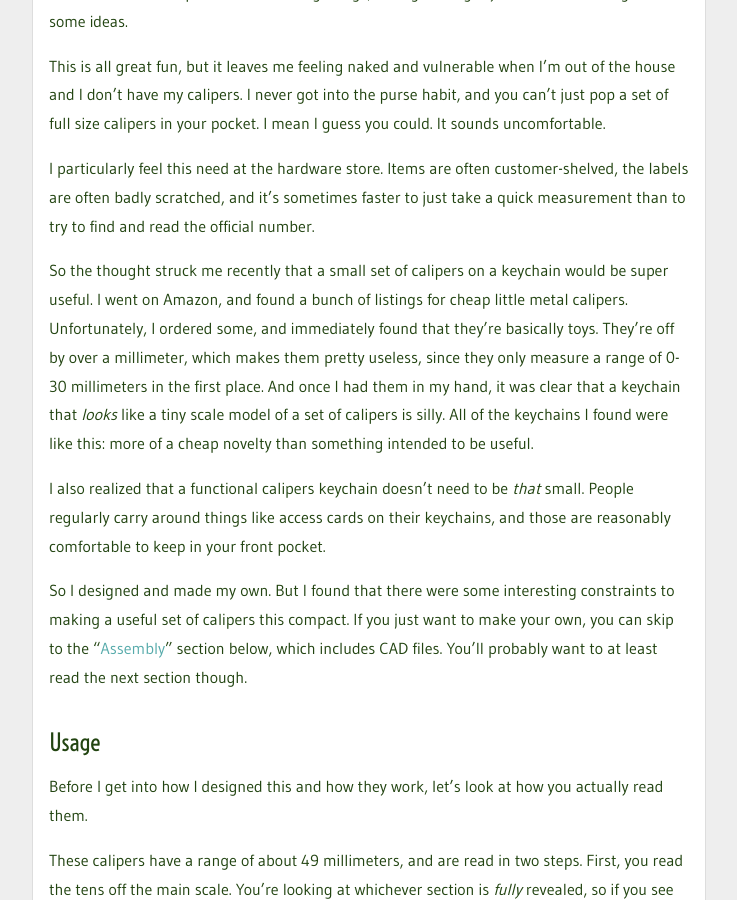
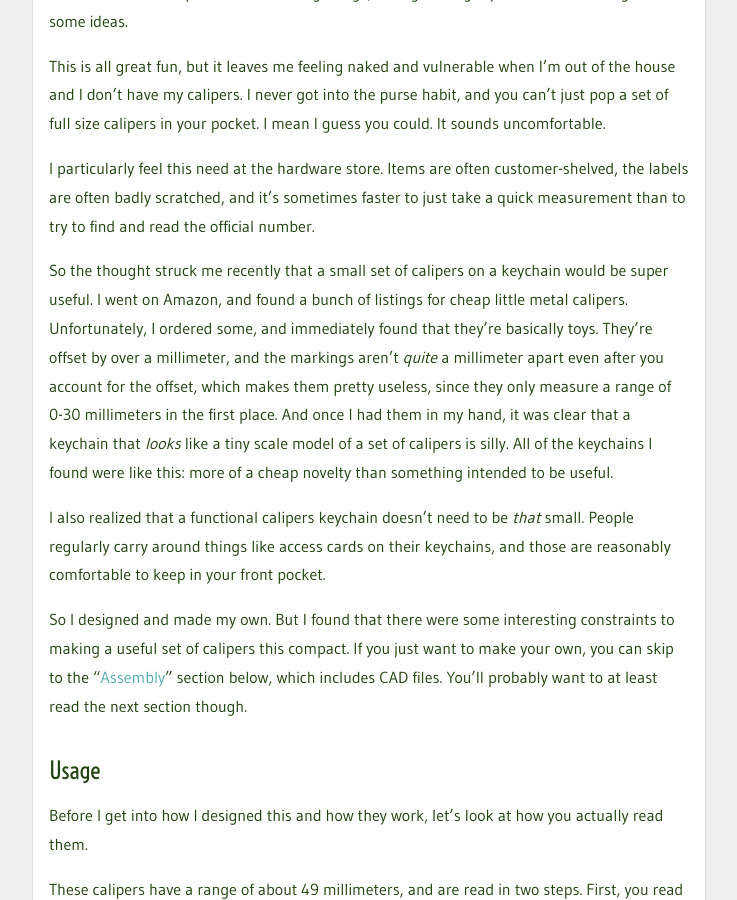
Before and after one commit to osuushi/osuushi.github.com, a Jekyll site: the page built from _posts/2022-06-12-keychain-calipers.md, in a window 1280 px wide and 900 px high, scrolled down 1043 px. Shown: the whole window, without its empty margins (223-960 px from the left). Built offline with Jekyll 4.4.1, drawn with Linux system fonts in a browser that asks for light colours.

Commit message:
Clarify amazon calipers

```diff
--- a/_posts/2022-06-12-keychain-calipers.md
+++ b/_posts/2022-06-12-keychain-calipers.md
@@ -24,12 +24,13 @@ official number.
 So the thought struck me recently that a small set of calipers on a keychain
 would be super useful. I went on Amazon, and found a bunch of listings for cheap
 little metal calipers. Unfortunately, I ordered some, and immediately found that
-they're basically toys. They're off by over a millimeter, which makes them
-pretty useless, since they only measure a range of 0-30 millimeters in the first
-place. And once I had them in my hand, it was clear that a keychain that _looks_
-like a tiny scale model of a set of calipers is silly. All of the keychains I
-found were like this: more of a cheap novelty than something intended to be
-useful.
+they're basically toys. They're offset by over a millimeter, and the markings
+aren't _quite_ a millimeter apart even after you account for the offset, which
+makes them pretty useless, since they only measure a range of 0-30 millimeters
+in the first place. And once I had them in my hand, it was clear that a keychain
+that _looks_ like a tiny scale model of a set of calipers is silly. All of the
+keychains I found were like this: more of a cheap novelty than something
+intended to be useful.
 
 I also realized that a functional calipers keychain doesn't need to be _that_
 small. People regularly carry around things like access cards on their
```
